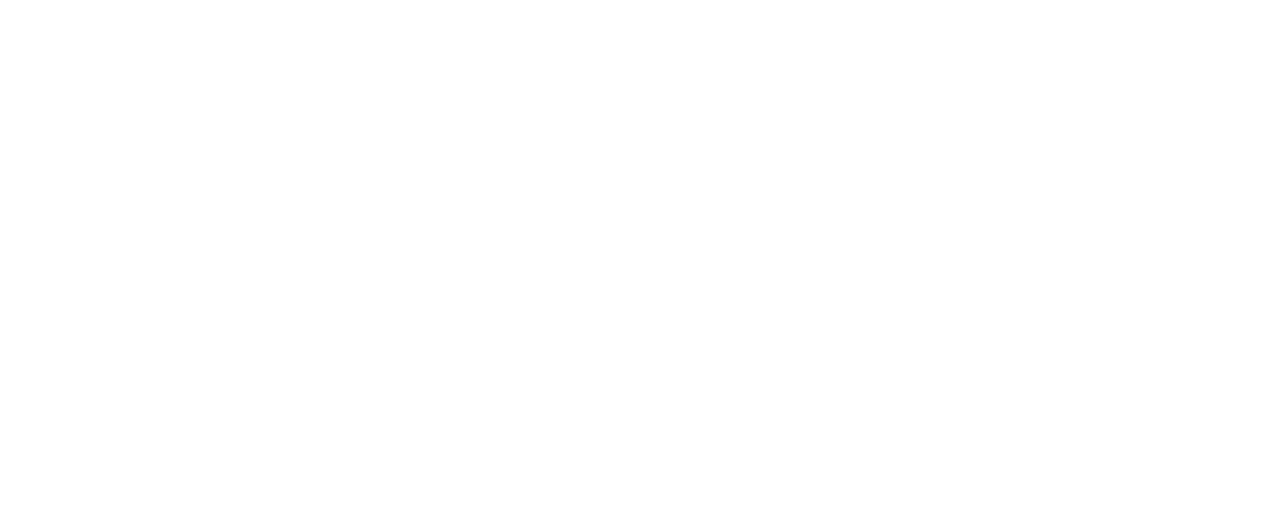
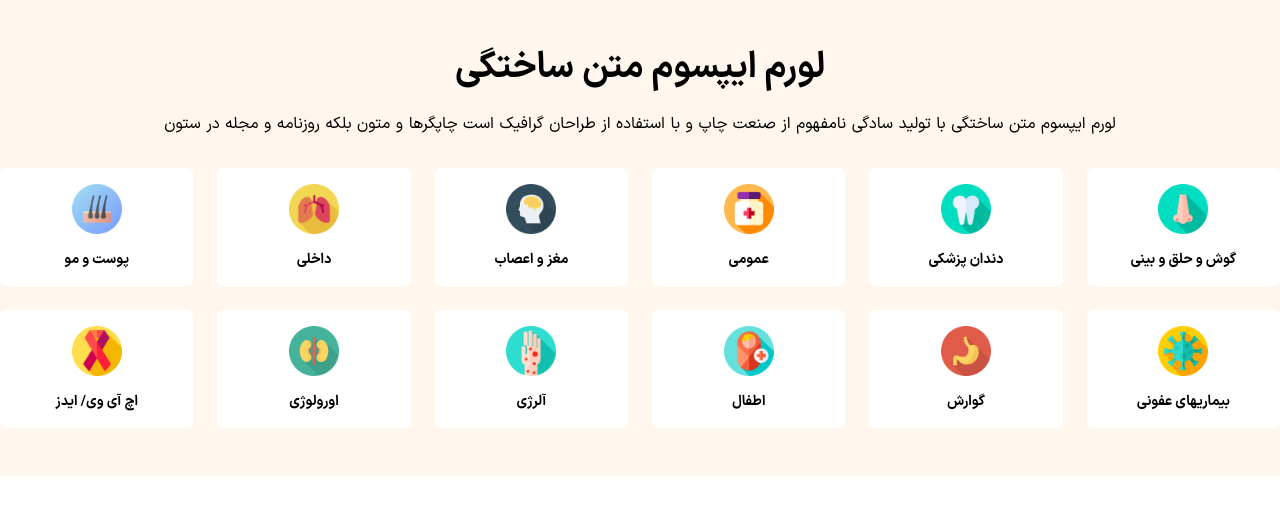
Before and after one commit to ahmadkarimi1991/doctor-template, a website: page public/index.html in a window 1280 px wide. Drawn offline with Linux system fonts and the light colour scheme.

Commit message:
Speciality section completed

```diff
--- a/public/index.html
+++ b/public/index.html
@@ -12,7 +12,52 @@
 </head>
 
 <body class="min-h-full flex flex-col">
-
+    <section class="py-12" id="speciality">
+        <div class="container mx-auto grid gap-8">
+            <div class="text-center mx-2 sm:mx-0">
+                <h2 class="main-head font-bold text-3xl lg:text-4xl mb-6">لورم ایپسوم متن ساختگی</h2>
+                <div class="content md:text-sm lg:text-base">لورم ایپسوم متن ساختگی با تولید سادگی نامفهوم از صنعت چاپ و با استفاده از طراحان گرافیک است چاپگرها و متون بلکه روزنامه و مجله در ستون</div>
+            </div>
+            <div class="grid grid-cols-2 md:grid-cols-3 lg:grid-cols-4 xl:grid-cols-6 gap-6 mx-2 md:mx-0 text-sm font-bold counseling-types">
+                <div class="col-span-1 bg-white rounded-md flex flex-col items-center gap-4 mx-2 sm:mx-0 py-4">
+                    <img src="images/ex-img-01.png" alt="گوش و حلق و بینی" width="50"> گوش و حلق و بینی
+                </div>
+                <div class="col-span-1 bg-white rounded-md flex flex-col items-center gap-4 mx-2 sm:mx-0 py-4">
+                    <img src="images/ex-img-02.png" alt="دندان پزشکی" width="50"> دندان پزشکی
+                </div>
+                <div class="col-span-1 bg-white rounded-md flex flex-col items-center gap-4 mx-2 sm:mx-0 py-4">
+                    <img src="images/ex-img-03.png" alt="عمومی" width="50"> عمومی
+                </div>
+                <div class="col-span-1 bg-white rounded-md flex flex-col items-center gap-4 mx-2 sm:mx-0 py-4">
+                    <img src="images/ex-img-04.png" alt="مغز و اعصاب" width="50"> مغز و اعصاب
+                </div>
+                <div class="col-span-1 bg-white rounded-md flex flex-col items-center gap-4 mx-2 sm:mx-0 py-4">
+                    <img src="images/ex-img-05.png" alt="داخلی" width="50"> داخلی
+                </div>
+                <div class="col-span-1 bg-white rounded-md flex flex-col items-center gap-4 mx-2 sm:mx-0 py-4">
+                    <img src="images/ex-img-06.png" alt="پوست و مو" width="50"> پوست و مو
+                </div>
+                <div class="col-span-1 bg-white rounded-md flex flex-col items-center gap-4 mx-2 sm:mx-0 py-4">
+                    <img src="images/ex-img-07.png" alt="بیماریهای عفونی" width="50"> بیماریهای عفونی
+                </div>
+                <div class="col-span-1 bg-white rounded-md flex flex-col items-center gap-4 mx-2 sm:mx-0 py-4">
+                    <img src="images/ex-img-08.png" alt="گوارش" width="50"> گوارش
+                </div>
+                <div class="col-span-1 bg-white rounded-md flex flex-col items-center gap-4 mx-2 sm:mx-0 py-4">
+                    <img src="images/ex-img-09.png" alt="اطفال" width="50"> اطفال
+                </div>
+                <div class="col-span-1 bg-white rounded-md flex flex-col items-center gap-4 mx-2 sm:mx-0 py-4">
+                    <img src="images/ex-img-10.png" alt="آلرژی" width="50"> آلرژی
+                </div>
+                <div class="col-span-1 bg-white rounded-md flex flex-col items-center gap-4 mx-2 sm:mx-0 py-4">
+                    <img src="images/ex-img-11.png" alt="اورولوژی" width="50"> اورولوژی
+                </div>
+                <div class="col-span-1 bg-white rounded-md flex flex-col items-center gap-4 mx-2 sm:mx-0 py-4">
+                    <img src="images/ex-img-12.png" alt="ایدز/اچ آی وی" width="50"> اچ آی وی/ ایدز
+                </div>
+            </div>
+        </div>
+    </section>
 </body>
 
 </html>
--- a/src/css/app.css
+++ b/src/css/app.css
@@ -3,3 +3,11 @@
 @import "tailwindcss/utilities";
 @import "font.css";
 @import "base.css";
+#speciality {
+    background-color: #fff6ed;
+}
+
+.counseling-types div:hover {
+    color: var(--light-purple);
+    background-color: #ffebdb;
+}
```
Also changed, not shown: public/css/app.css, public/images/ex-img-01.png (added), public/images/ex-img-02.png (added), public/images/ex-img-03.png (added), public/images/ex-img-04.png (added), public/images/ex-img-05.png (added), public/images/ex-img-06.png (added), public/images/ex-img-07.png (added), public/images/ex-img-08.png (added), public/images/ex-img-09.png (added), public/images/ex-img-10.png (added), public/images/ex-img-11.png (added), public/images/ex-img-12.png (added).
